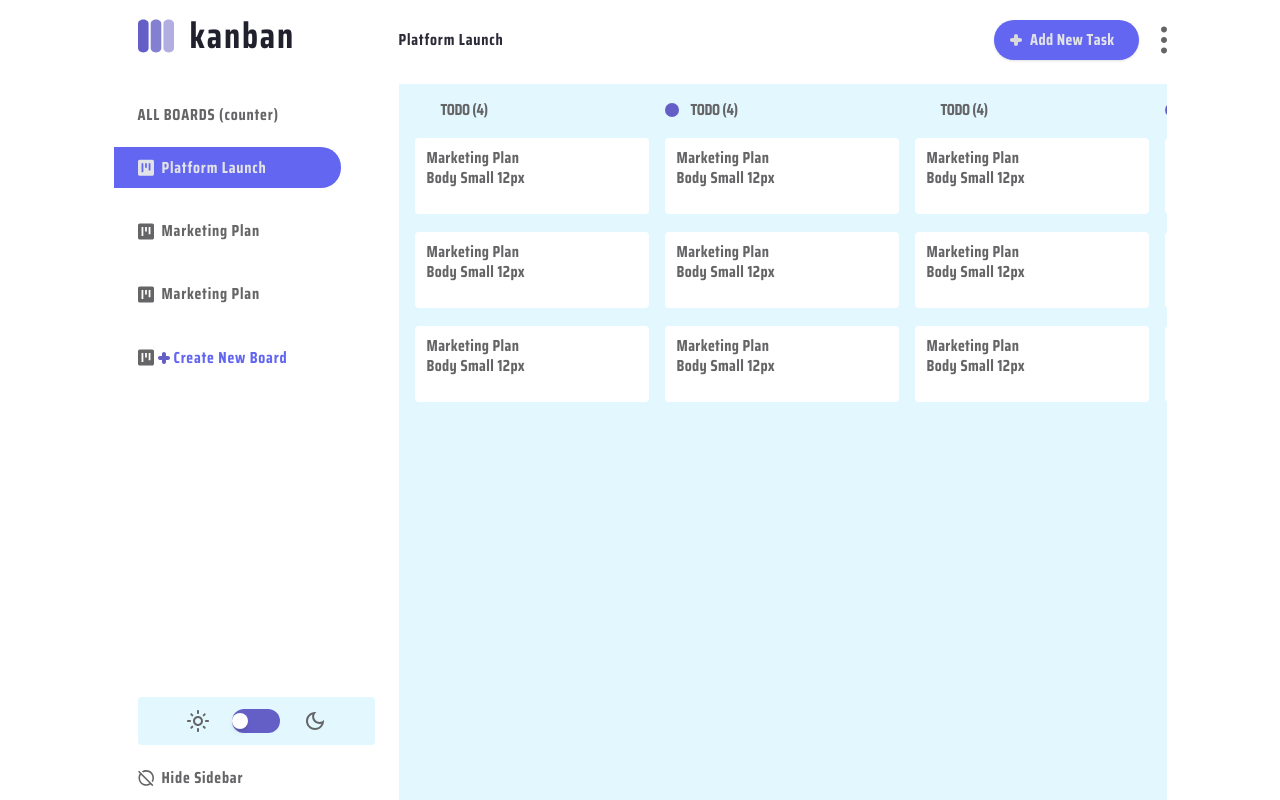
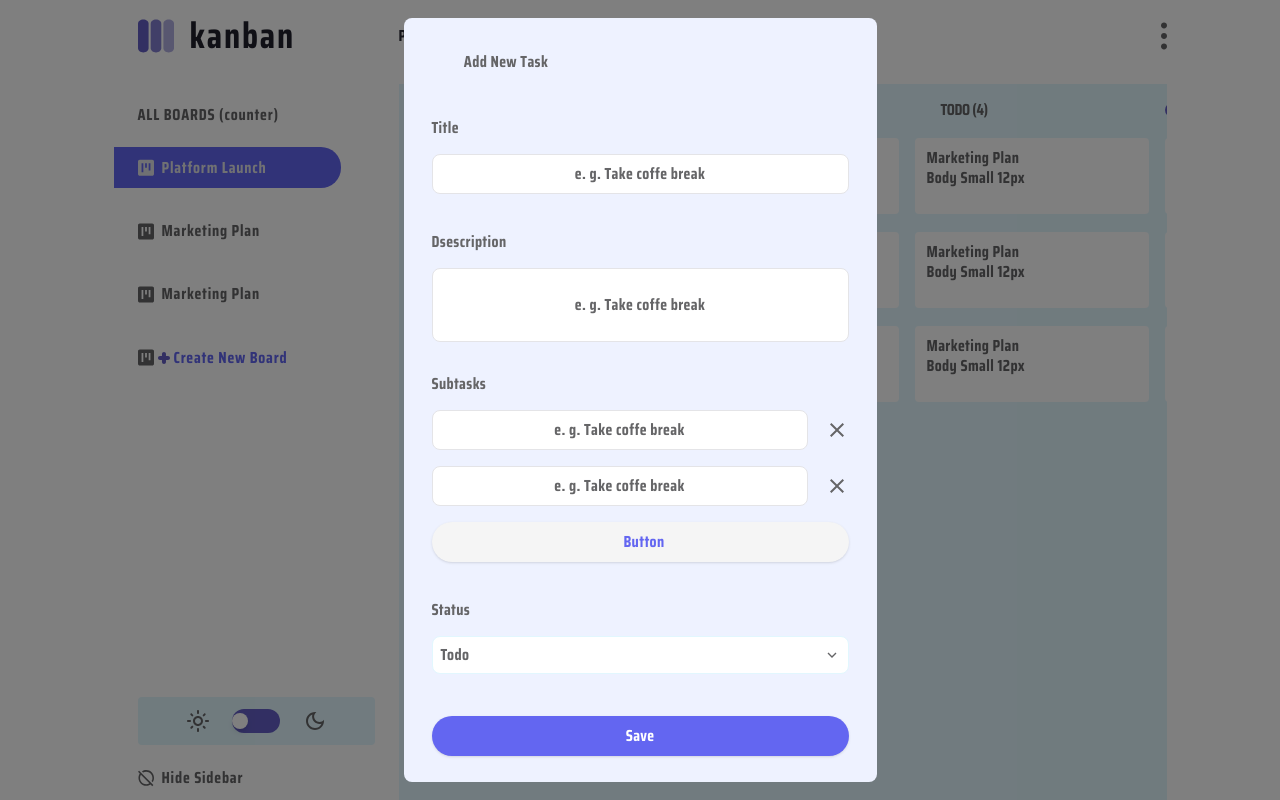
Before and after one commit to tomizdebski/KANBAN_APP, a Next.js app: page / in a window 1280 px wide. Shown: the top 800 px of the page. Built offline with nearby package versions, Linux system fonts and the light colour scheme.

Commit message:
add_form_add_new_task

```diff
--- a/components/CardTask.tsx
+++ b/components/CardTask.tsx
@@ -104,9 +104,9 @@ const CardTask = () => {
               Todo
 
               {collapse && (<div className="text-gray  dark:text-light_gray text-xs font-normal font-saira leading-none tracking-wide">
-                Due date: 12/12/2021
+                Doing
                 <br />
-                Created by: John Doe
+                Done
               </div>)}
             </div>
             <Image
@@ -114,7 +114,7 @@ const CardTask = () => {
               width={16}
               height={16}
               alt="collapse"
-              className="self-start"
+              className={!collapse ? "self-start": "rotate-180 self-start"}
               onClick={() => setCollapse(!collapse)}
             />
           </div>
--- a/components/FormAddTask.tsx
+++ b/components/FormAddTask.tsx
@@ -0,0 +1,142 @@
+"use client";
+import React from "react";
+import { useState } from "react";
+import Image from "next/image";
+import add from "../public/icons/add_white.svg";
+import close_dark from "../public/icons/close_dark.svg";
+import close_light from "../public/icons/close_light.svg";
+import { useTheme } from "next-themes";
+import collapse_dark from "../public/icons/collapse_dark.svg";
+import collapse_light from "../public/icons/collapse_light.svg";
+
+
+
+const FormAddTask = () => {
+  const [visibleForm, setVisibleForm] = useState(false);
+  const { systemTheme, theme, setTheme } = useTheme();
+    const [collapse, setCollapse] = useState(false);
+
+  if (visibleForm)
+    return (
+      <div
+      onClick={() => setVisibleForm(!visibleForm)}
+      className="pl-4 pr-6 py-3 bg-indigo-500 rounded-[20px] shadow justify-center items-center gap-2 flex">
+        <Image src={add} width={12} height={12} alt="add" className="" />
+        <div className="text-center text-light_gray text-sm font-bold font-saira leading-none tracking-wide">
+          Add New Task
+        </div>
+      </div>
+    );
+
+  if (!visibleForm)
+    return (
+      <div className="fixed inset-0 flex justify-center items-center bg-black bg-opacity-50">
+        <div className="w-[473px] h-[764px] px-7 py-[26px] bg-indigo-50 dark:bg-dark_gray rounded-lg flex-col justify-start items-start gap-10 inline-flex">
+          <div className="self-stretch p-2.5 justify-start items-center gap-2.5 inline-flex">
+            <div className="justify-start items-center gap-2.5 flex">
+              <div className="w-[129px] text-center text-gray  dark:text-light_gray text-base font-semibold font-saira leading-none tracking-wide">
+                Add New Task
+              </div>
+            </div>
+          </div>
+          <div className="self-stretch h-[74px] flex-col justify-start items-start gap-4 flex">
+            <div className="w-[233px] h-[18px] text-gray  dark:text-light_gray text-xs font-bold font-saira leading-none tracking-wide">
+              Title
+            </div>
+            <div className="self-stretch h-10 py-2.5  bg-white dark:bg-deep_gray rounded-lg border border-zinc-200 justify-center items-center gap-2.5 inline-flex">
+              <div className="text-gray  dark:text-light_gray text-xs font-normal font-saira leading-none tracking-wide">
+                e. g. Take coffe break
+              </div>
+            </div>
+          </div>
+          <div className="self-stretch h-[102px] flex-col justify-start items-center gap-[18px] flex">
+            <div className="self-stretch h-[18px] text-gray  dark:text-light_gray text-xs font-bold font-saira leading-none tracking-wide">
+              Dsescription
+            </div>
+            <div className="self-stretch px-2.5 py-7  bg-white dark:bg-deep_gray rounded-lg border border-zinc-200 justify-center items-center gap-2.5 inline-flex">
+              <div className="text-gray  dark:text-light_gray text-xs font-normal font-saira leading-none tracking-wide">
+                e. g. Take coffe break
+              </div>
+            </div>
+          </div>
+          <div className="self-stretch h-[186px] flex-col justify-start items-end gap-4 flex">
+            <div className="self-stretch h-[18px] text-gray  dark:text-light_gray text-xs font-bold font-saira leading-none tracking-wide">
+              Subtasks
+            </div>
+            <div className="self-stretch justify-start items-center gap-[17px] inline-flex">
+              <div className="grow shrink basis-0 h-10 py-2.5  bg-white dark:bg-deep_gray rounded-lg border border-zinc-200 justify-center items-center gap-2.5 flex">
+                <div className="text-gray  dark:text-light_gray text-xs font-normal font-saira leading-none tracking-wide">
+                  e. g. Take coffe break
+                </div>
+              </div>
+              <Image
+              src={theme === "dark" ? close_light : close_dark}
+              width={24}
+              height={24}
+              alt="close"
+              className=""
+
+            />
+            </div>
+            <div className="self-stretch justify-start items-center gap-[17px] inline-flex">
+              <div className="grow shrink basis-0 h-10 py-2.5  bg-white dark:bg-deep_gray rounded-lg border border-zinc-200 justify-center items-center gap-2.5 flex">
+                <div className="text-gray  dark:text-light_gray text-xs font-normal font-saira leading-none tracking-wide">
+                  e. g. Take coffe break
+                </div>
+              </div>
+              <Image
+              src={theme === "dark" ? close_light : close_dark}
+              width={24}
+              height={24}
+              alt="close"
+              className=""
+
+            />
+            </div>
+            <div className="self-stretch pl-4 pr-6 py-3 bg-neutral-100 rounded-[20px] shadow justify-center items-center gap-2 inline-flex">
+              <div className="w-2 h-2 relative border-indigo-500" />
+              <div className="text-center text-indigo-500 text-sm font-semibold font-saira leading-none tracking-wide">
+                Button
+              </div>
+            </div>
+          </div>
+          <div className="self-stretch h-[74px] flex-col justify-start items-start gap-4 flex">
+            <div className="w-[233px] h-[18px] text-gray  dark:text-light_gray text-xs font-bold font-saira leading-none tracking-wide">
+              Status
+              <br />
+            </div>
+
+            <div className="self-stretch h-auto px-2 py-2.5 bg-white dark:bg-deep_gray  rounded-lg border border-light_blue justify-between items-center inline-flex">
+            <div className="text-gray  dark:text-light_gray text-xs font-normal font-saira leading-none tracking-wide">
+              Todo
+
+              {collapse && (<div className="text-gray  dark:text-light_gray text-xs font-normal font-saira leading-none tracking-wide">
+                Doing
+                <br />
+                Done
+              </div>)}
+            </div>
+            <Image
+              src={theme === "dark" ? collapse_light : collapse_dark}
+              width={16}
+              height={16}
+              alt="collapse"
+              className={!collapse ? "self-start": "rotate-180 self-start"}
+              onClick={() => setCollapse(!collapse)}
+            />
+          </div>
+
+          </div>
+          <div
+          onClick={() => setVisibleForm(!visibleForm)}
+          className="self-stretch px-6 py-3 bg-indigo-500 rounded-[20px] shadow justify-center items-center gap-2.5 inline-flex">
+            <div className="w-[58px] text-center text-white text-sm font-medium font-saira leading-none tracking-wide">
+              Save
+            </div>
+          </div>
+        </div>
+      </div>
+    );
+};
+
+export default FormAddTask;
--- a/components/Navbar.tsx
+++ b/components/Navbar.tsx
@@ -5,6 +5,7 @@ import Image from "next/image";
 import dots_light from "../public/icons/dots_light.svg";
 import dots_dark from "../public/icons/dots_dark.svg";
 import { useTheme } from "next-themes";
+import FormAddTask from './FormAddTask';
 
 const Navbar = () => {
     const { systemTheme, theme, setTheme } = useTheme();
@@ -13,10 +14,7 @@ const Navbar = () => {
             <div className="justify-between items-center flex">
                 <div className="text-dark_gray dark:text-light_gray text-2xl font-bold font-saira leading-loose tracking-wider">Platform Launch</div>
                 <div className="justify-start items-center gap-[22px] flex">
-                    <div className="pl-4 pr-6 py-3 bg-indigo-500 rounded-[20px] shadow justify-center items-center gap-2 flex">
-                        <Image src={add} width={12} height={12} alt="add" className="" />
-                        <div className="text-center text-light_gray text-sm font-bold font-saira leading-none tracking-wide">Add New Task</div>
-                    </div>
+                    <FormAddTask />
                     <Image src={theme === "dark"?dots_light: dots_dark} width={6} height={6} alt="kanban" className="" />
 
                 </div>
```
